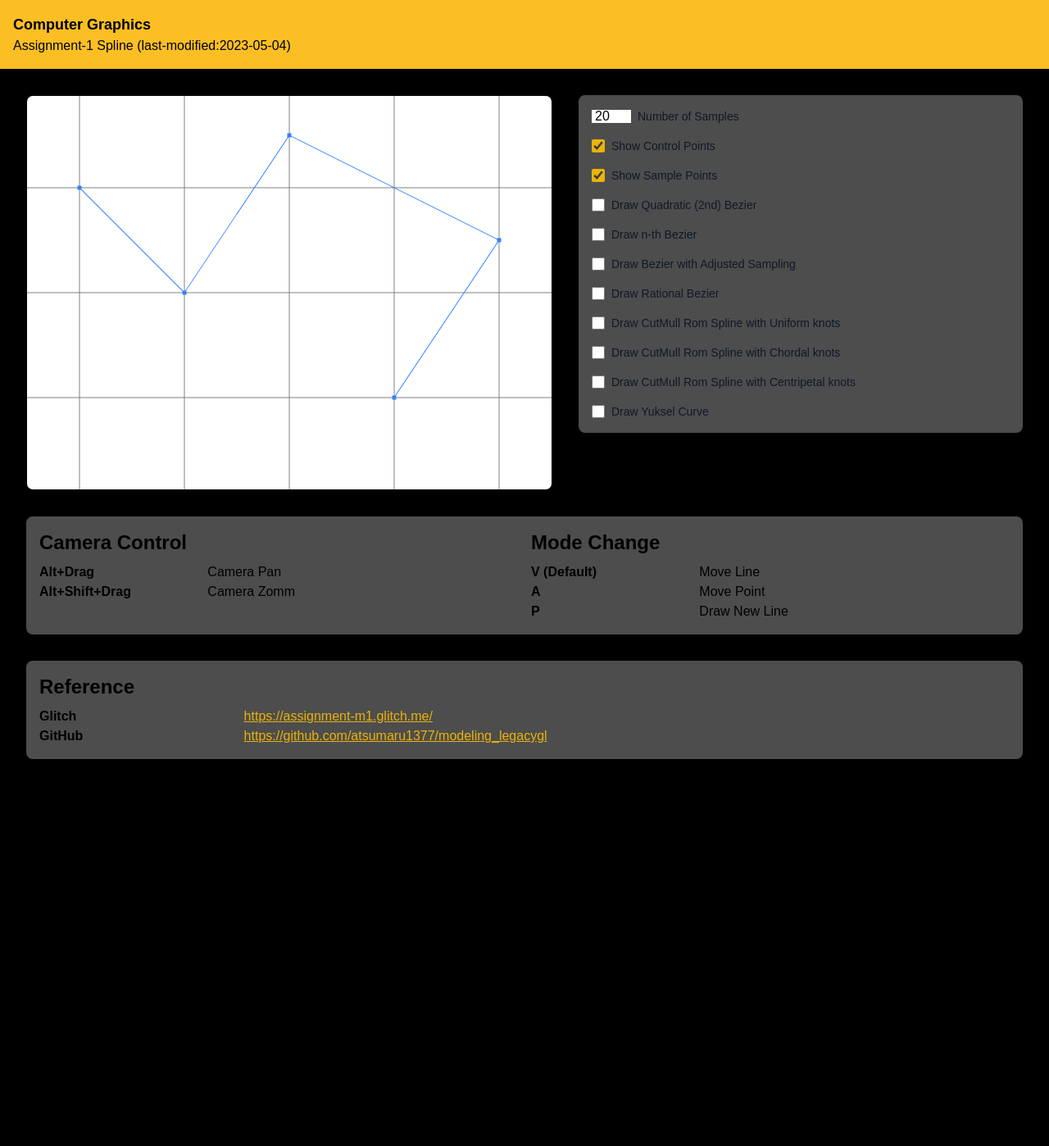
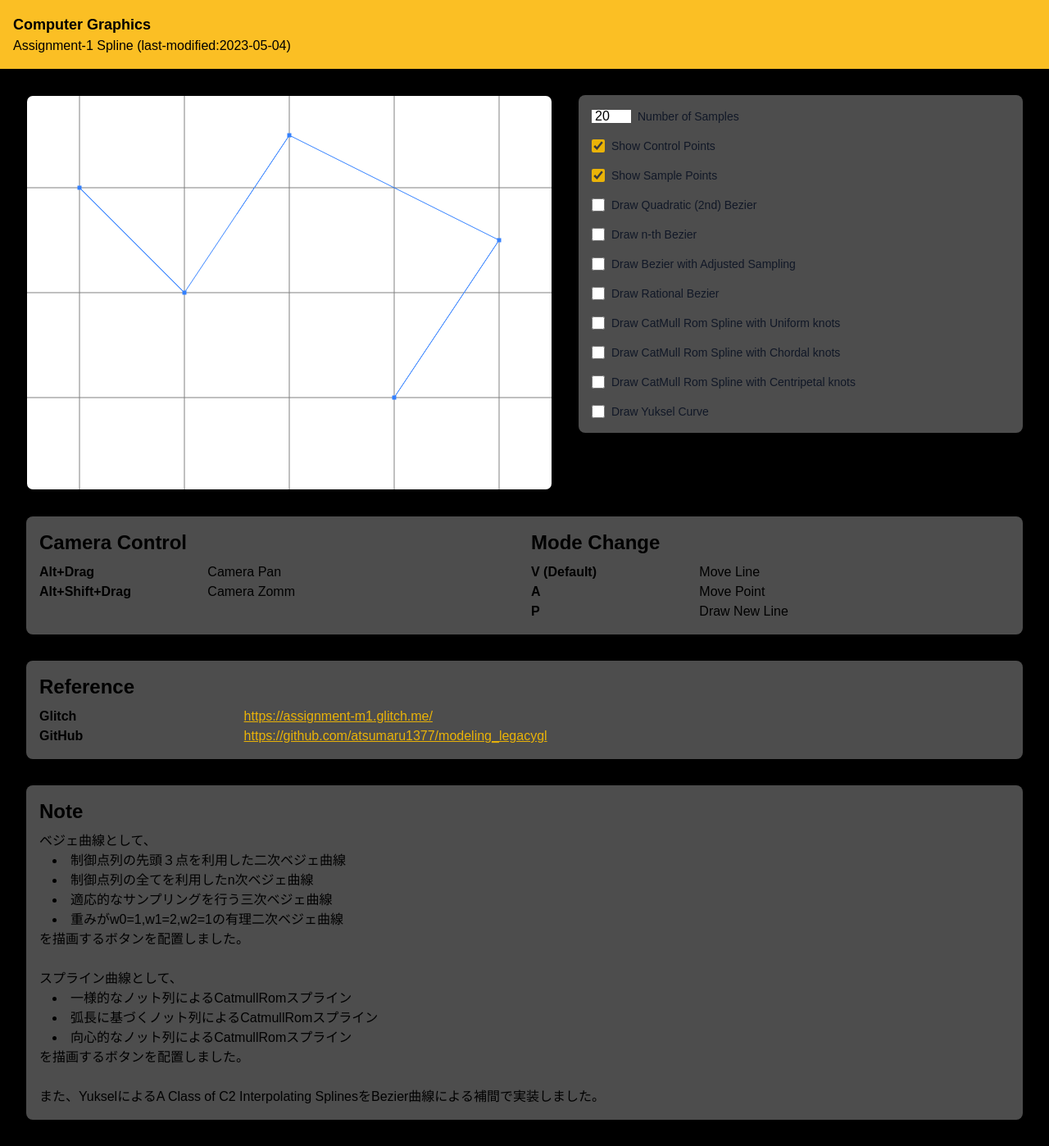
Before and after one commit to atsumaru1377/modeling_legacygl, a Next.js app: page /modeling1 in a window 1280 px wide. Shown: the whole page at 82% size. Before the commit the page ends 958 px from the top, so only its background shows below. Built offline with nearby package versions, Linux system fonts and the light colour scheme.

Commit message:
add note

```diff
--- a/components/SplineForm.jsx
+++ b/components/SplineForm.jsx
@@ -21,13 +21,13 @@ const formData = [{
         label : "Draw Rational Bezier"
     },{
         id : "splineUniform",
-        label : "Draw CutMull Rom Spline with Uniform knots"
+        label : "Draw CatMull Rom Spline with Uniform knots"
     },{
         id : "splineChordal",
-        label : "Draw CutMull Rom Spline with Chordal knots"
+        label : "Draw CatMull Rom Spline with Chordal knots"
     },{
         id : "splineCentripetal",
-        label : "Draw CutMull Rom Spline with Centripetal knots"
+        label : "Draw CatMull Rom Spline with Centripetal knots"
     },{
         id : "yuksel",
         label : "Draw Yuksel Curve"
--- a/pages/modeling1/index.jsx
+++ b/pages/modeling1/index.jsx
@@ -21,6 +21,23 @@ export default function Home() {
       </div>
       <SplineLegends/>
       <SplineReference/>
+      <div className="bg-white bg-opacity-30 backdrop-blur-md rounded-lg mx-8 mb-8 p-4 shadow-lg">
+      <h2 className="text-2xl font-bold mb-2">Note</h2>
+        ベジェ曲線として、
+        <li className='pl-4'>制御点列の先頭３点を利用した二次ベジェ曲線</li>
+        <li className='pl-4'>制御点列の全てを利用したn次ベジェ曲線</li>
+        <li className='pl-4'>適応的なサンプリングを行う三次ベジェ曲線</li>
+        <li className='pl-4'>重みがw0=1,w1=2,w2=1の有理二次ベジェ曲線</li>
+        を描画するボタンを配置しました。
+        <br/><br/>
+        スプライン曲線として、
+        <li className='pl-4'>一様的なノット列によるCatmullRomスプライン</li>
+        <li className='pl-4'>弧長に基づくノット列によるCatmullRomスプライン</li>
+        <li className='pl-4'>向心的なノット列によるCatmullRomスプライン</li>
+        を描画するボタンを配置しました。
+        <br/><br/>
+        また、YukselによるA Class of C2 Interpolating SplinesをBezier曲線による補間で実装しました。
+      </div>
     </>
   )
 }
```
